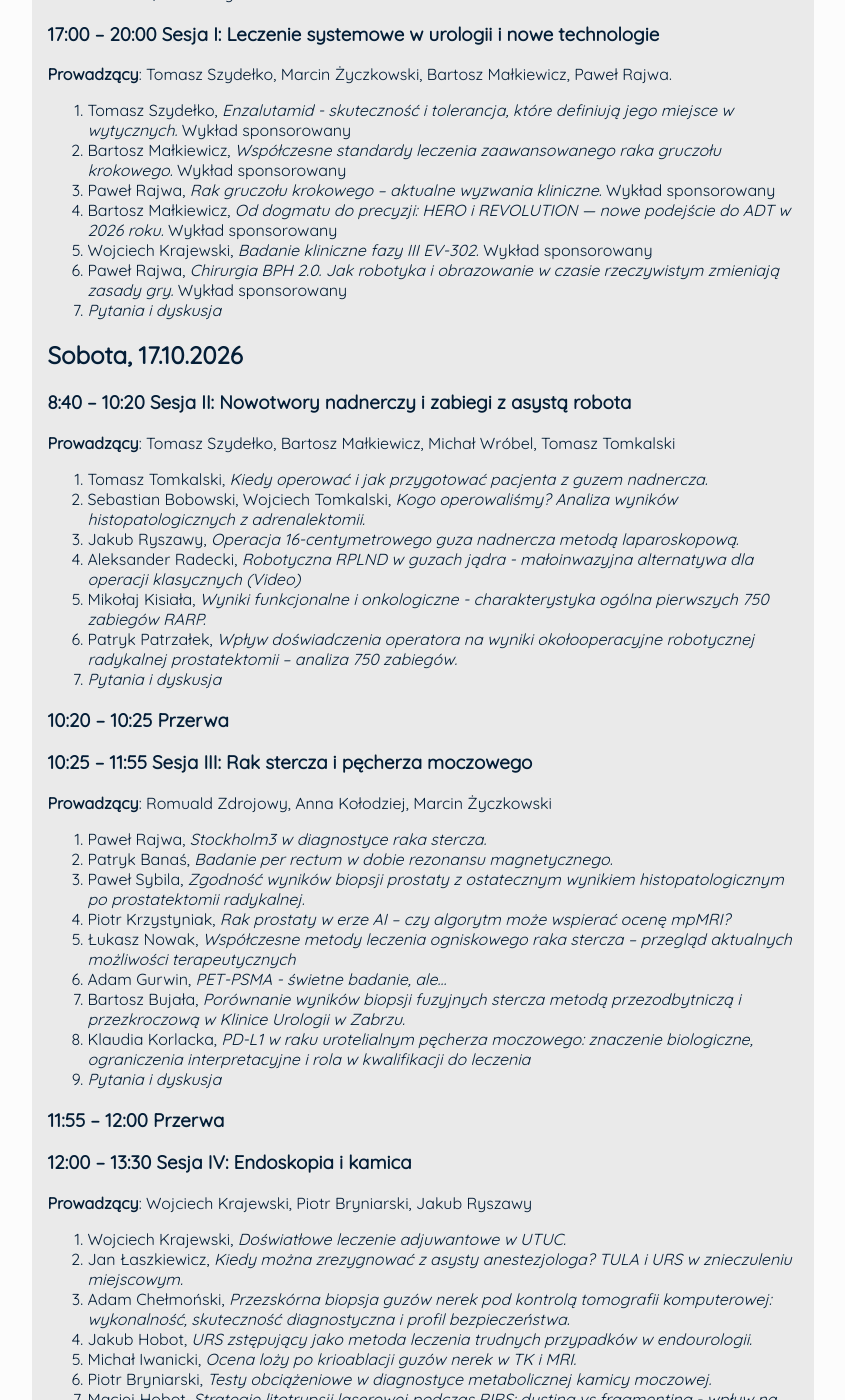
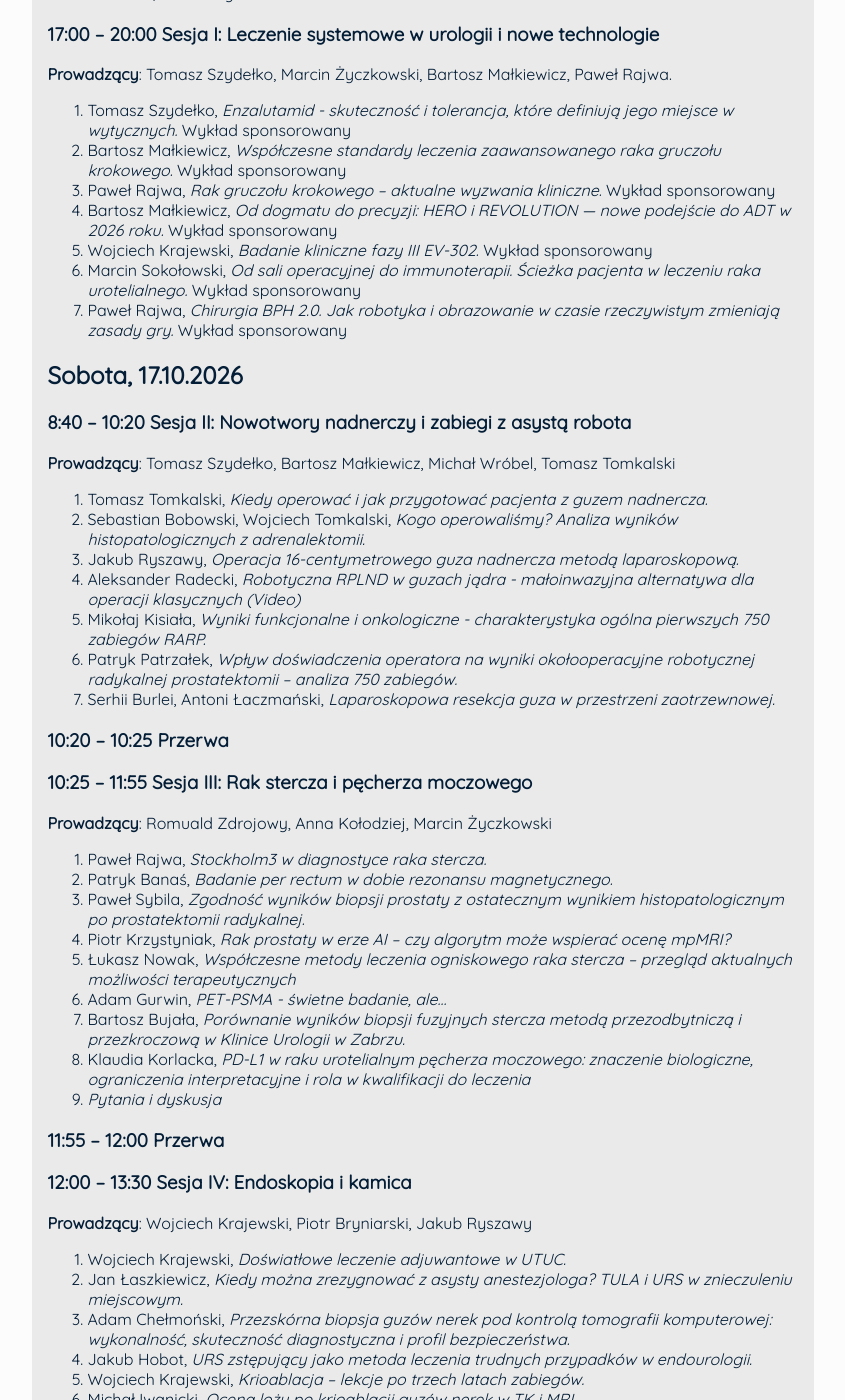
Before and after one commit to ptu-dolnyslask/urosilesiana, a Jekyll site: the page built from pages/program.md, in a window 1280 px wide and 1400 px high, scrolled down 415 px. Shown: the whole window, without its empty margins (217-1062 px from the left). Built offline with Jekyll 4.4.1, drawn with Linux system fonts in a browser that asks for light colours; nearby versions of some CDN libraries; some web fonts are replaced; our own code applies the rules of GitHub Pages for plain Markdown files.

Commit message:
us29: update

```diff
--- a/pages/program.md
+++ b/pages/program.md
@@ -19,8 +19,8 @@ Michał Wróbel, Marcin Życzkowski
 3. Paweł Rajwa, *Rak gruczołu krokowego – aktualne wyzwania kliniczne.* Wykład sponsorowany
 4. Bartosz Małkiewicz, *Od dogmatu do precyzji: HERO i REVOLUTION — nowe podejście do ADT w 2026 roku.* Wykład sponsorowany
 5. Wojciech Krajewski, *Badanie kliniczne fazy III EV-302.* Wykład sponsorowany
-6. Paweł Rajwa, *Chirurgia BPH 2.0. Jak robotyka i obrazowanie w czasie rzeczywistym zmieniają zasady gry.* Wykład sponsorowany
-7. *Pytania i dyskusja*
+6. Marcin Sokołowski, *Od sali operacyjnej do immunoterapii. Ścieżka pacjenta w leczeniu raka urotelialnego.* Wykład sponsorowany
+7. Paweł Rajwa, *Chirurgia BPH 2.0. Jak robotyka i obrazowanie w czasie rzeczywistym zmieniają zasady gry.* Wykład sponsorowany
 
 
 Sobota, 17.10.2026
@@ -35,7 +35,7 @@ Sobota, 17.10.2026
 4. Aleksander Radecki, *Robotyczna RPLND w guzach jądra  - małoinwazyjna alternatywa dla operacji klasycznych (Video)*
 5. Mikołaj Kisiała, *Wyniki funkcjonalne i onkologiczne - charakterystyka ogólna pierwszych 750 zabiegów RARP.*
 6. Patryk Patrzałek, *Wpływ doświadczenia operatora na wyniki okołooperacyjne robotycznej radykalnej prostatektomii – analiza 750 zabiegów.*
-7. *Pytania i dyskusja*
+7. Serhii Burlei, Antoni Łaczmański, *Laparoskopowa resekcja guza w przestrzeni zaotrzewnowej.*
 
 ### 10:20 -- 10:25 Przerwa
 
@@ -61,11 +61,11 @@ Sobota, 17.10.2026
 2. Jan Łaszkiewicz, *Kiedy można zrezygnować z asysty anestezjologa? TULA i URS w znieczuleniu miejscowym.*
 3. Adam Chełmoński, *Przezskórna biopsja guzów nerek pod kontrolą tomografii komputerowej: wykonalność, skuteczność diagnostyczna i profil bezpieczeństwa.*
 4. Jakub Hobot, *URS zstępujący jako metoda leczenia trudnych przypadków w endourologii.*
-5. Michał Iwanicki, *Ocena loży po krioablacji guzów nerek w TK i MRI.*
-6. Piotr Bryniarski, *Testy obciążeniowe w diagnostyce metabolicznej kamicy moczowej.*
-7. Maciej Hobot, *Strategie litotrypsji laserowej podczas RIRS: dusting vs fragmenting - wpływ na SFR oraz zastosowanie techniki FANS.*
-8. Wojciech Tomczak, *Profilaktyka nawrotu kamicy układu moczowego: wytyczne vs rzeczywistość.*
-9. *Pytania i dyskusja*
+5. Wojciech Krajewski, *Krioablacja -- lekcje po trzech latach zabiegów.*
+6. Michał Iwanicki, *Ocena loży po krioablacji guzów nerek w TK i MRI.*
+7. Piotr Bryniarski, *Testy obciążeniowe w diagnostyce metabolicznej kamicy moczowej.*
+8. Maciej Hobot, *Strategie litotrypsji laserowej podczas RIRS: dusting vs fragmenting - wpływ na SFR oraz zastosowanie techniki FANS.*
+9. Wojciech Tomczak, *Profilaktyka nawrotu kamicy układu moczowego: wytyczne vs rzeczywistość.*
 
 ### 13:30 -- 14:00 Przerwa -- Lunch
 
```
Also changed, not shown: index.md (+1 -10 lines), pages/program-eng.md (+8 -7 lines), 1 other file.
